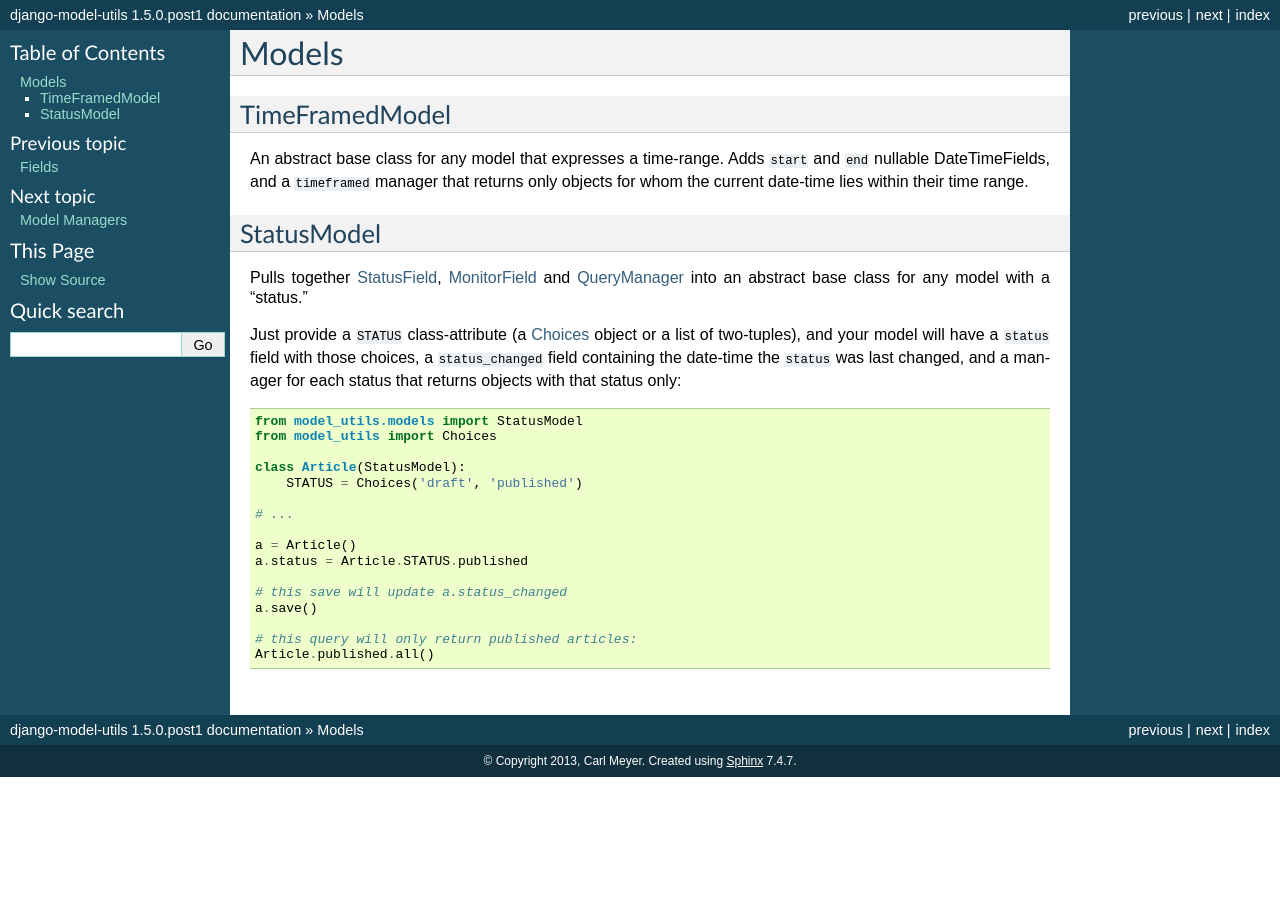
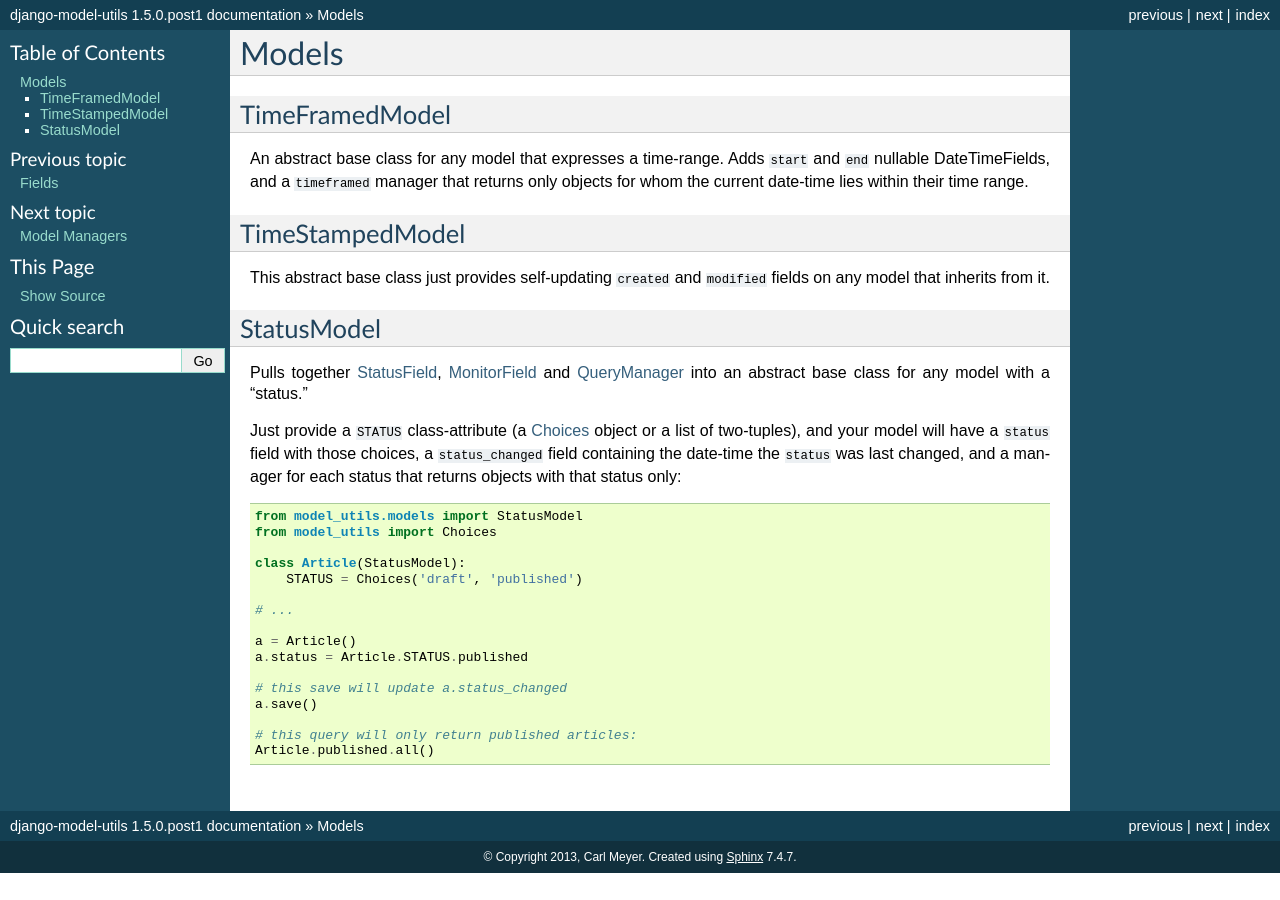
Before and after one commit to jazzband/django-model-utils, a Sphinx documentation site: the page built from docs/models.rst, in a window 1280 px wide. Built offline with Sphinx 7.4.7, drawn with Linux system fonts in a browser that asks for light colours.

Commit message:
move TimeStampedModel docs to models.rst

```diff
--- a/docs/models.rst
+++ b/docs/models.rst
@@ -8,6 +8,13 @@
 ``start`` and ``end`` nullable DateTimeFields, and a ``timeframed``
 manager that returns only objects for whom the current date-time lies
 within their time range.
+
+
+TimeStampedModel
+----------------
+
+This abstract base class just provides self-updating ``created`` and
+``modified`` fields on any model that inherits from it.
 
 
 StatusModel
```
Also changed, not shown: docs/managers.rst (+0 -7 lines).
